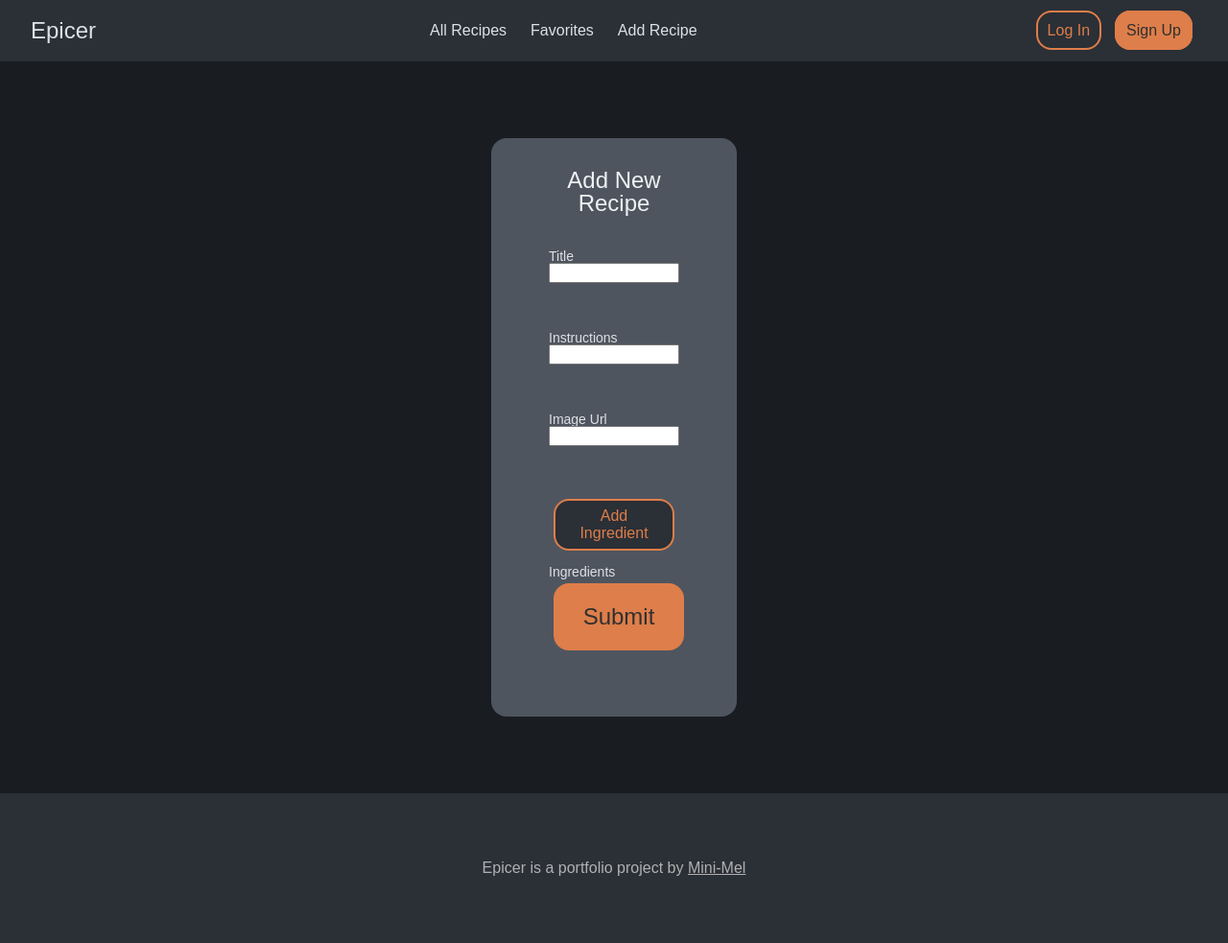
After one commit to Mini-mel/epicer, a Node server app: page /recipes/new in a window 1280 px wide. The commit adds this page. Shown: the whole page at 96% size. Run offline with Node 20, Linux system fonts and the light colour scheme; some libraries are stand-ins or nearby versions.

Commit message:
This reverts commit 3b3620eff36d8deae26bf4fa280256d99f2bc548. reinstantiate post feature

```diff
--- a/index.js
+++ b/index.js
@@ -38,6 +38,12 @@ app.get('/recipes/new', (req, res) => {
     res.render("recipes/new");
 })
 
+app.post('/recipes', async (req, res) => {
+    const recipe = new Recipe(req.body.recipe);
+    await recipe.save();
+    res.redirect(`recipes/${recipe._id}`);
+})
+
 app.get('/recipes/:id', async (req, res) => {
     const { id } = req.params;
     const recipe = await Recipe.findById(id);
--- a/public/stylesheets/app.css
+++ b/public/stylesheets/app.css
@@ -63,23 +63,6 @@ h1{
     color: #303030;
 }
 
-@media(min-width: 810px){
-    .nav-hamburger{
-        display: none;
-    }
-}
-
-@media (max-width: 810px){
-    .nav-center{
-        display: none;
-    }
-
-    .nav-hamburger-check input:checked{
-
-    }
-}
-
-
 /*show cards*/
 .show-main {
     margin: 2% 30%;
@@ -127,6 +110,80 @@ h1{
     font-size: 16px;
 }
 
+/* forms */
+.form-main{
+    margin: 5% 30%;
+}
+
+.form-card{
+    /*TODO: media queries involving flex: wrap*/
+
+    background-color: #4F555F;
+    color: #EEF1F4;
+    font-family: sans-serif;
+    font-size: 14px;
+    border-radius: 16px;
+    margin: 1% 25%;
+}
+
+.form-content {
+    padding: 24px;
+    margin: 16px;
+}
+
+.form-field{
+    margin-bottom: 10px;
+    padding: 20px;
+}
+
+.added-field{
+    margin-bottom: 12px;
+}
+
+label {
+    color: #DDE0E4;
+}
+
+.not-ingredients, input[type="url"]{
+    width: 100%;
+    box-sizing: border-box;
+}
+
+input[type="number"]{
+    min-width: 15%;
+    max-width: 15%;
+}
+
+.ingredient{
+    max-width: 55%;
+}
+
+.form-content button {
+    border-radius: 16px;
+    border: .15em solid #de7e4a;
+    margin: 5px 5px 15px 5px;
+}
+
+.center-button {
+    text-align: center;
+    box-sizing: border-box;
+    background-color: #de7e4a;
+    color: #303030;
+
+    font-size: 24px;
+    padding: 18px;
+    width: 100%;
+}
+
+.add-field-button {
+    background-color: #2B2F36;
+    color: #de7e4a;
+    padding: 7px 10px;
+    font-size: 16px;
+}
+
+
+
 /* nav */
 nav {
     background-color: #2B2F36;
@@ -151,18 +208,53 @@ nav a{
     font-size: 24px;
 }
 
-.get-more{
-    border: .15em solid #de7e4a;
+
+nav div a{
     border-radius: 16px;
     font-size: 16px;
     padding: 10px;
+    border: .15em solid #de7e4a;
     margin: 5px;
 }
 
+.nav-login{
+    background-color: transparent;
+    color: #de7e4a;
+}
+
+.nav-signup{
+    background-color: #de7e4a;
+    color: #303030;
+}
 
 .nav-center{
     display: flex;
     flex-wrap: nowrap;
+}
+
+.nav-hamburger{
+    fill: #DDE0E4;
+    display: block;
+}
+
+.nav-hamburger-check{
+
+}
+
+@media(min-width: 810px){
+    .nav-hamburger{
+        display: none;
+    }
+}
+
+@media (max-width: 810px){
+    .nav-center, .nav-login, .nav-signup{
+        display: none;
+    }
+
+    .nav-hamburger-check input:checked{
+
+    }
 }
 
 /* footer */
--- a/views/layouts/boilerplate.ejs
+++ b/views/layouts/boilerplate.ejs
@@ -5,7 +5,7 @@
     <meta charset="UTF-8">
     <meta http-equiv="X-UA-Compatible" content="IE=edge">
     <meta name="viewport" content="width=device-width, initial-scale=1.0">
-    <title>Epicer: Random Recipes to Make Today</title>
+    <title>Epicer: The Recipe Database</title>
 
     <link rel="stylesheet" href="/stylesheets/reset.css">
     <link rel="stylesheet" href="/stylesheets/app.css">
--- a/views/partials/navbar.ejs
+++ b/views/partials/navbar.ejs
@@ -1,6 +1,20 @@
 <nav>
     <a class="nav-site-title" href="/" data-cy="navSiteTitle">Epicer</a>
     <ul class="nav-center">
-        <li><a href="/recipes" class="get-more" data-cy="navViewAll">Get More Random Recipes</a></li>
+        <li><a href="/recipes" data-cy="navViewAll">All Recipes</a></li>
+        <li><a href="/recipes" data-cy="navFavorites">Favorites</a></li>
+        <li><a href="/recipes/new" data-cy="navAddRecipe">Add Recipe</a></li>
     </ul>
+    <div class="nav-register">
+        <a href="/recipes" class="nav-login" data-cy="navLogIn">Log In</a>
+        <a href="/recipes" class="nav-signup" data-cy="navSignUp">Sign Up</a>
+    </div>
+    <div class="nav-hamburger">
+        <svg viewBox="0 0 100 80" width="40" height="40">
+            <rect width="100" height="15"></rect>
+            <rect y="30" width="100" height="15"></rect>
+            <rect y="60" width="100" height="15"></rect>
+            <path></path>
+        </svg>
+    </div>
 </nav>
--- /dev/null
+++ b/views/recipes/new.ejs
@@ -0,0 +1,51 @@
+<%layout("layouts/boilerplate");%>
+<main class="form-main">
+    <div class="form-card">
+        <form class="form-content" action="/recipes" method="POST">
+            <h1>Add New Recipe</h1>
+            <div class="form-field">
+                <label for="title">Title</label><br>
+                <input type="text" id="title" class="not-ingredients" name="recipe[title]" aria-label="title" required>
+            </div>
+
+            <div class="form-field">
+                <label for="instructions">Instructions</label><br>
+                <input type="text" id="instructions" class="not-ingredients" name="recipe[instructions]"
+                    aria-label="instructions" required>
+            </div>
+
+            <div class="form-field">
+                <label for="image">Image Url</label><br>
+                <input type="url" id="image" name="recipe[image]" aria-label="image url" required>
+            </div>
+
+            <div class="form-field">
+                <button type="button" class="add-field-button" id="addFieldButton" onclick="addField();">Add
+                    Ingredient</button><br>
+                <label for="ingredients">Ingredients</label><br>
+
+                <div id="add-field-div">
+                    <!--                    <div id="ingredient-line">
+                        <input type="text" class="ingredients" id="ingredients" name="recipe[ingredients[0].name]"
+                            aria-label="ingredient" required>
+                        <input type="number" value="1" min="0.1" max="100" step="0.1"
+                            name="recipe[ingredients[0].amount]" aria-label="number of ingredient">
+                        <select name="recipe[ingredients[0].unit]" aria-label="units of measurement">
+                            <option></option>
+                            <option>To taste</option>
+                            <option>cup(s)</option>
+                            <option>tsp(s)</option>
+                            <option>tbsp(s)</option>
+                            <option>gallon(s)</option>
+                            <option>quart(s)</option>
+                        </select>
+                    </div>
+                </div> -->
+                </div>
+
+                <button class="center-button">Submit</button>
+        </form>
+    </div>
+</main>
+
+<script src="/scripts/addField.js"></script>
```
